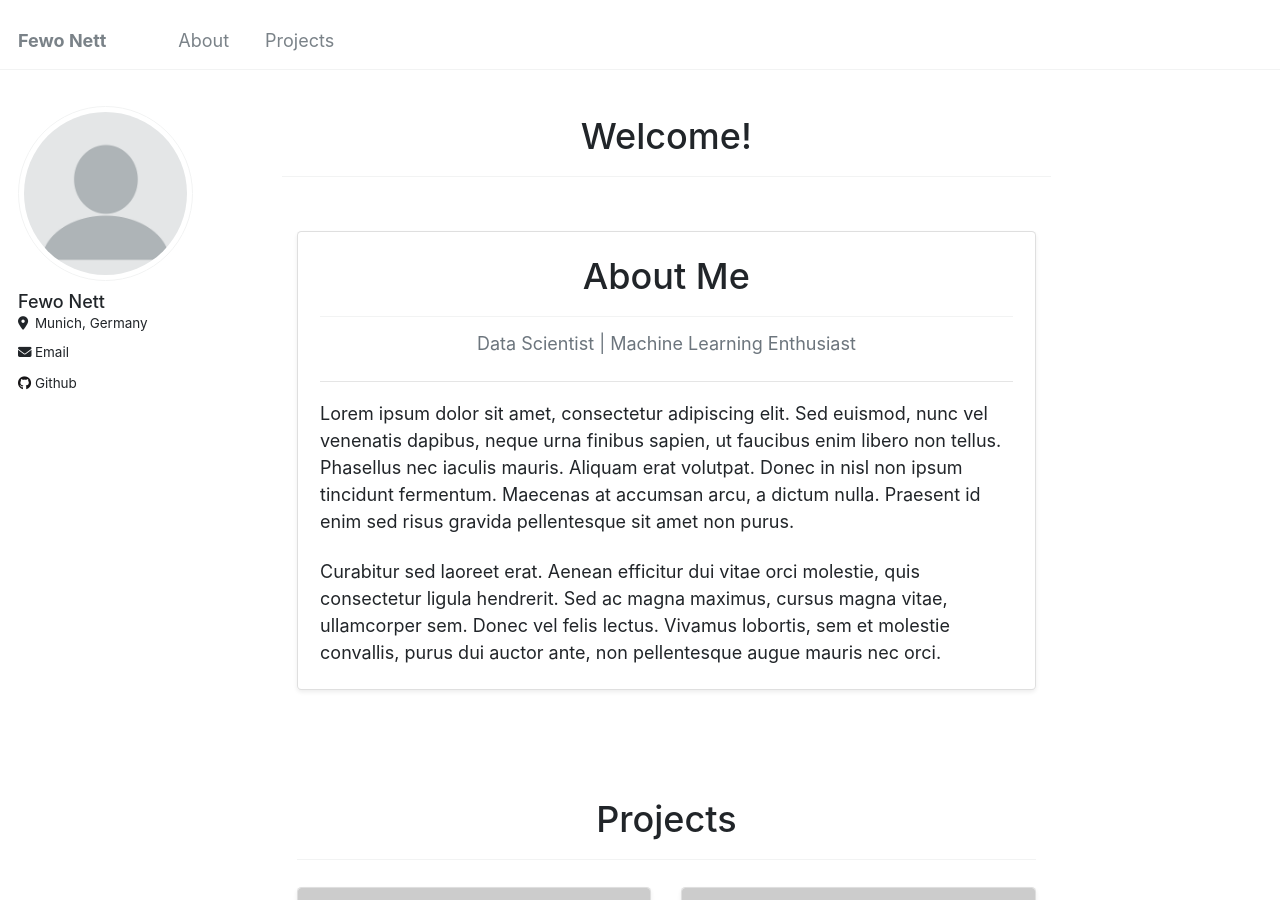
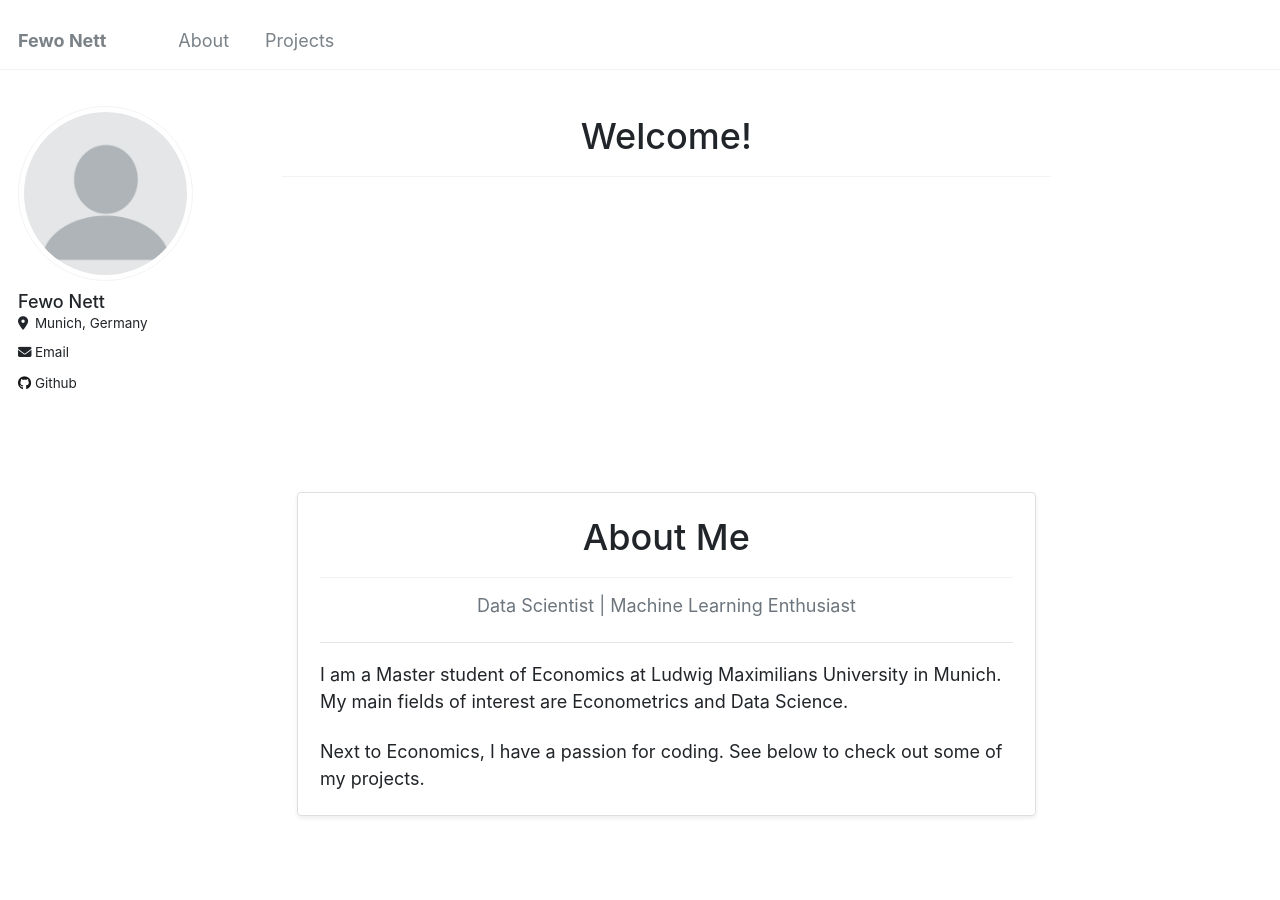
Before and after one commit to fewonett/fewonett.github.io, a Jekyll site: the page built from _pages/about.html, in a window 1280 px wide and 900 px high. Built offline with Jekyll 4.4.1, drawn with Linux system fonts in a browser that asks for light colours.

Commit message:
Add text and scale about me section

```diff
--- a/_pages/about.html
+++ b/_pages/about.html
@@ -9,23 +9,22 @@ redirect_from:
 
 <link rel="stylesheet" href="https://stackpath.bootstrapcdn.com/bootstrap/4.5.2/css/bootstrap.min.css">
 <!-- About Me Section -->
-<h2 class="text-center mb-4">Welcome!</h1>
-<div class="container mt-5" id="about">
+<h2 class="text-center mb-4">Welcome!</h2> <!-- Note the correction to the closing tag -->
+<div class="container mt-5" id="about" style="height: 100vh; display: flex; align-items: center; justify-content: center;">
   <div class="row">
     <div class="col-md-12">
-      <div class="card mb-5 shadow-sm">
+      <div class="card mb-5 shadow-sm" style="width: 100%; margin: auto;">
         <div class="card-body">
           <h2 class="card-title text-center">About Me</h2>
           <p class="text-muted text-center">Data Scientist | Machine Learning Enthusiast</p>
           <hr>
-          <p class="card-text">Lorem ipsum dolor sit amet, consectetur adipiscing elit. Sed euismod, nunc vel venenatis dapibus, neque urna finibus sapien, ut faucibus enim libero non tellus. Phasellus nec iaculis mauris. Aliquam erat volutpat. Donec in nisl non ipsum tincidunt fermentum. Maecenas at accumsan arcu, a dictum nulla. Praesent id enim sed risus gravida pellentesque sit amet non purus.</p>
-          <p class="card-text">Curabitur sed laoreet erat. Aenean efficitur dui vitae orci molestie, quis consectetur ligula hendrerit. Sed ac magna maximus, cursus magna vitae, ullamcorper sem. Donec vel felis lectus. Vivamus lobortis, sem et molestie convallis, purus dui auctor ante, non pellentesque augue mauris nec orci.</p>
+          <p class="card-text">I am a Master student of Economics at Ludwig Maximilians University in Munich. My main fields of interest are Econometrics and Data Science.</p>
+          <p class="card-text">Next to Economics, I have a passion for coding. See below to check out some of my projects.</p>
         </div>
       </div>
     </div>
   </div>
 </div>
-
 <!-- Projects Section -->
 <div class="container mt-5" id="projects">
   <h2 class="text-center mb-4">Projects</h2> <!-- Central headline -->
```
